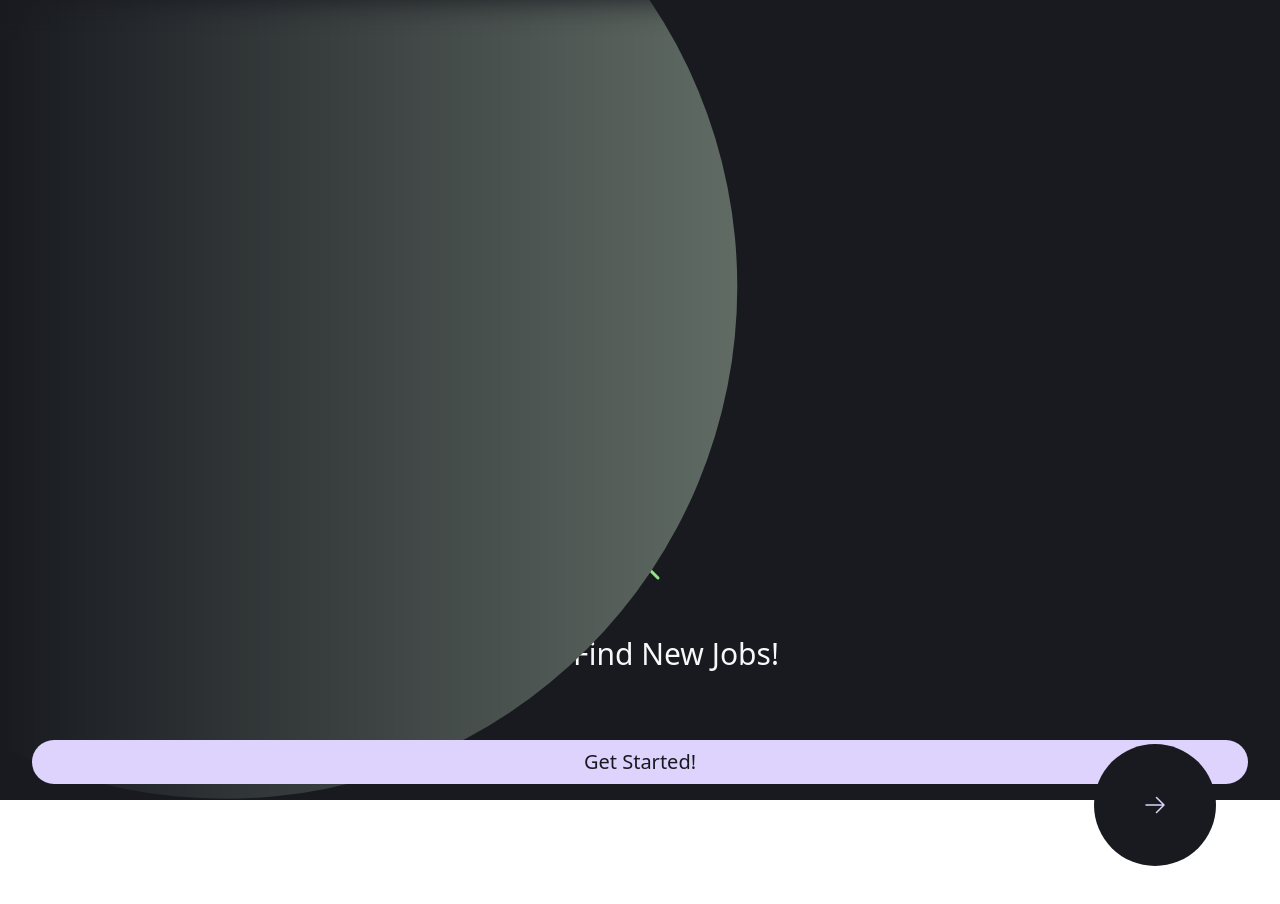
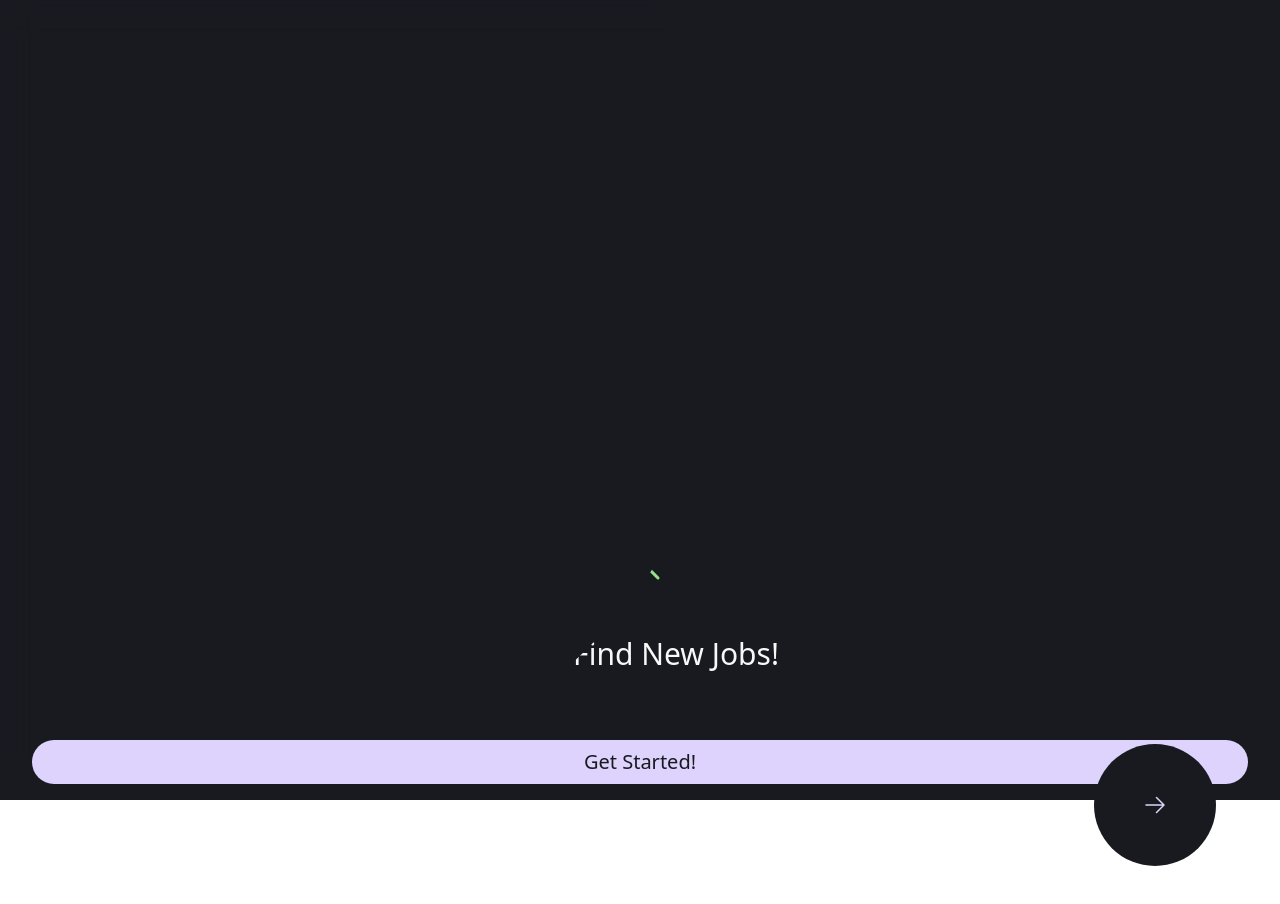
Before and after one commit to GavPri/behance-job-search, a React (Create React App) app: page / in a window 1280 px wide. Shown: the top 904 px of the page. Built offline with nearby package versions, Linux system fonts and the light colour scheme.

Commit message:
add new props to blur

```diff
--- a/src/pages/auth/GetStarted.js
+++ b/src/pages/auth/GetStarted.js
@@ -5,7 +5,11 @@ import Button from "../components/buttons/buttons";
 const GetStarted = () => {
   return (
     <div className="flex flex-col items-center justify-end h-screen w-full">
-      <Blur />
+      <Blur
+        className={`top-0 left-0`}
+        fromColor={`dark`}
+        toColor={`light-green`}
+      />
       {/* SVG jsx & text for job search */}
       <div className="w-full h-[30vh] flex flex-col justify-evenly items-center mb-4">
         <svg
--- a/src/pages/components/blur/Blur.js
+++ b/src/pages/components/blur/Blur.js
@@ -1,9 +1,9 @@
 import React from "react";
 
-const Blur = () => {
+const Blur = ({className, fromColor, toColor}) => {
   return (
-    <div className="absolute top-0 left-0 bg-dark blur-clip blur-lg">
-      <div className="w-[80vw] aspect-square bg-gradient-to-r from-dark to-light-green opacity-50"></div>
+    <div className={`absolute ${className} bg-dark blur-clip blur-lg`}>
+      <div className={`w-[80vw] aspect-square bg-gradient-to-r from-${fromColor} to-${toColor} opacity-50`}></div>
     </div>
   );
 };
```
